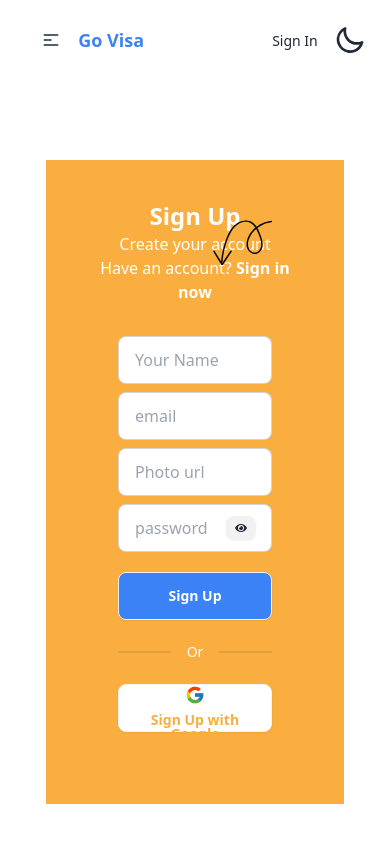
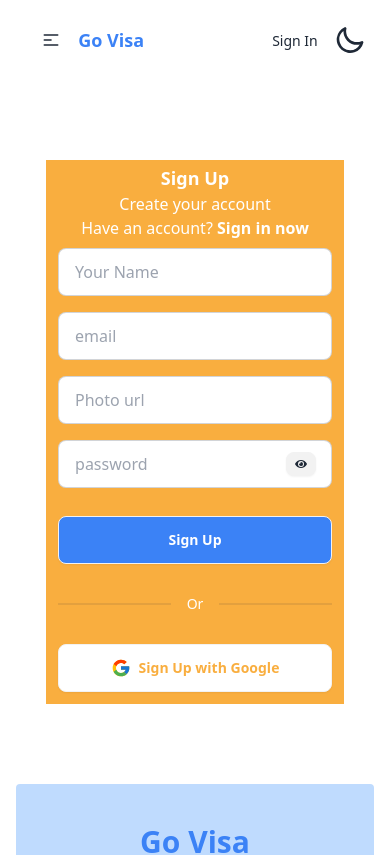
Before and after one commit to NaziaIslam2024/GoVisa, a React (Vite) app: page /signup in a window 390 px wide. Shown: the top 855 px of the page. Built offline with nearby package versions, Linux system fonts and the light colour scheme; no server answers.

Commit message:
fix register page

```diff
--- a/src/pages/SignUp/SignUp.jsx
+++ b/src/pages/SignUp/SignUp.jsx
@@ -1,5 +1,4 @@
 import { Link, useNavigate } from 'react-router-dom';
-import sunflower from '../../assets/sunflower.gif';
 import { useContext, useState } from 'react';
 import { AuthContext } from '../../providers/AuthProvider';
 import signupPic from '../../assets/up.svg';
@@ -16,7 +15,6 @@
     const handleGoogleSignIn = () => {
         signInWithGoogle()
             .then(result => {
-
                 navigate('/');
             })
             .catch(error => Swal.fire("Error: ", error.message))
@@ -57,15 +55,15 @@
     }
     return (
         <div className='md:flex md:gap-20 w-10/12 mx-auto my-20 justify-center items-center'>
-            <div className='bg-[#f9ae3f] p-10 md:w-1/2 text-center '>
+            <div className='bg-[#f9ae3f] p-1 lg:p-10 md:w-1/2 text-center '>
                 <div className='relative text-white'>
-                    <h1 className='text-2xl font-bold'>Sign Up</h1>
+                    <h1 className='text-lg lg:text-2xl font-bold'>Sign Up</h1>
                     <h1>Create your account</h1>
                     <h3>Have an account? <Link className='font-bold text-' to='/signin'>Sign in now</Link></h3>
-                    <img className='absolute right-8 top-5 -rotate-180' src={arrow} alt="" />
+                    <img className='hidden lg:block absolute right-8 top-5 -rotate-180' src={arrow} alt="" />
                 </div>
                 <div>
-                    <form onSubmit={handleSignUp} className="card-body">
+                    <form onSubmit={handleSignUp} className="flex flex-col gap-4 p-2">
                         <div className="form-control">
                             <input name='name' type="text" placeholder="Your Name" className="input input-bordered" required />
                         </div>
```
